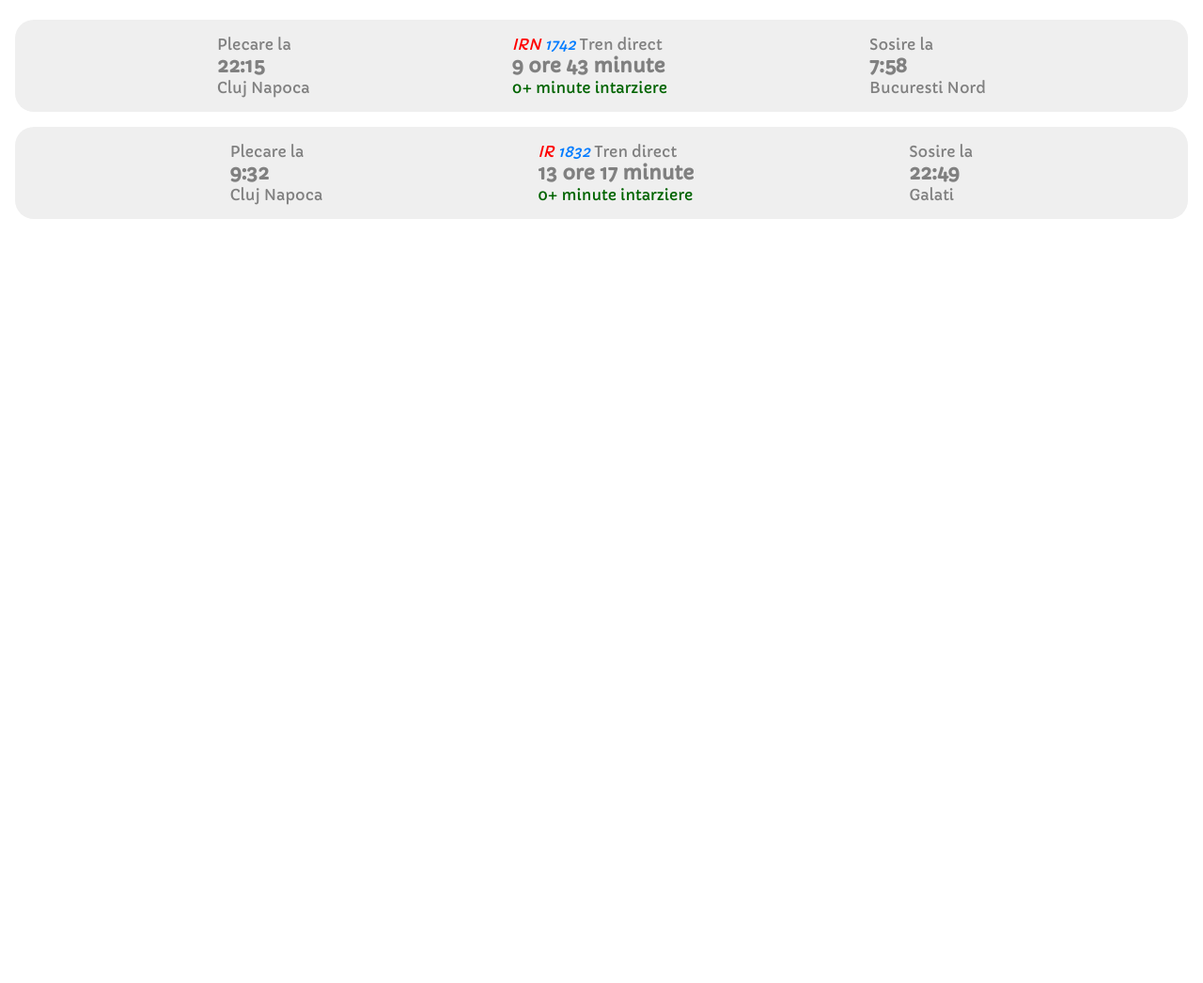
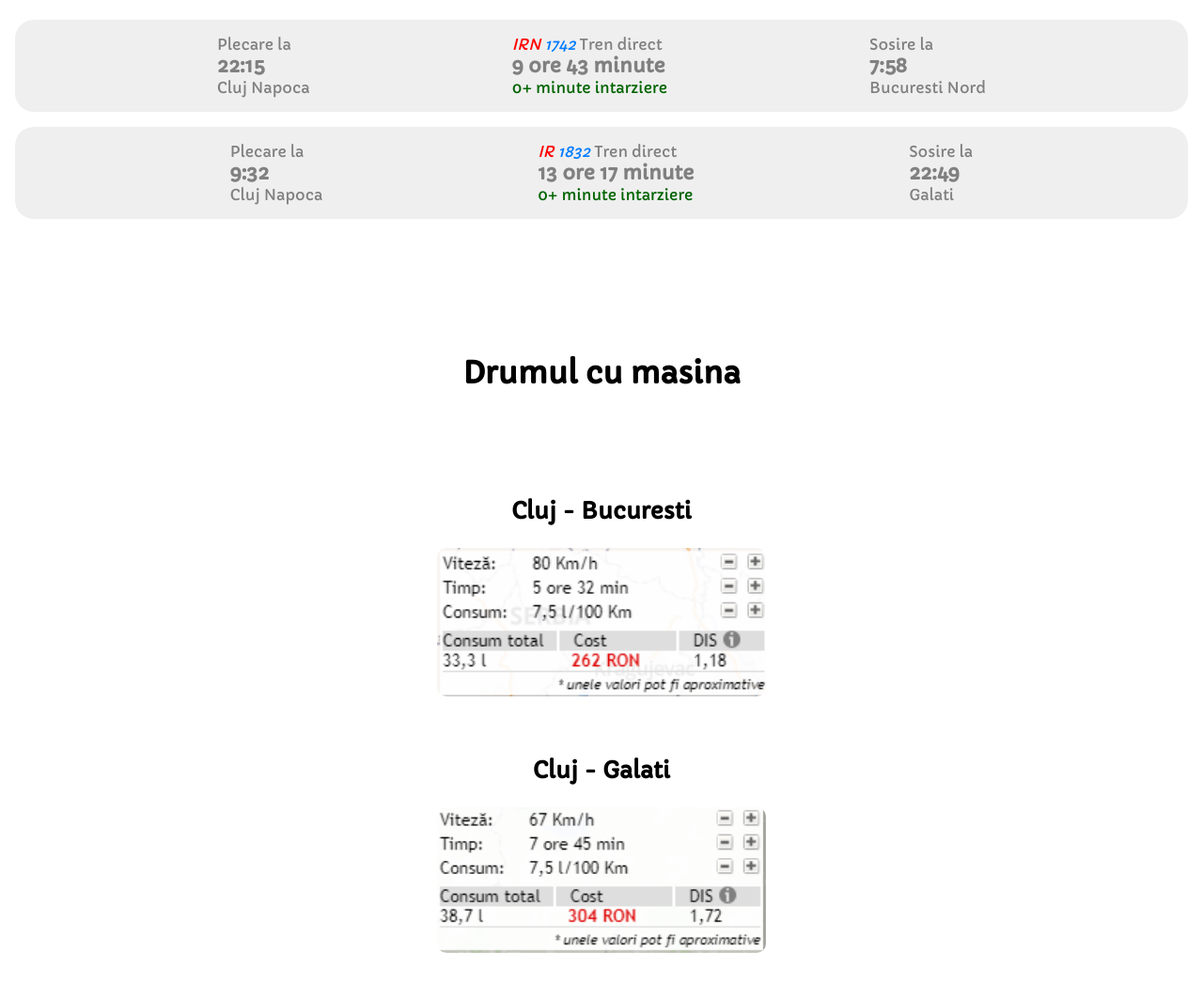
Before and after one commit to maghiarul/travel-helper, a website: page src/pages/cluj.html in a window 1280 px wide. Shown: the part 2058-3104 px from the top of the page at 94% size. Before the commit the page ends 2355 px from the top, so only its background shows below. Drawn offline with Linux system fonts and the light colour scheme.

Commit message:
nu se mai termina

```diff
--- a/src/pages/cluj.html
+++ b/src/pages/cluj.html
@@ -61,9 +61,8 @@
       </div>
       <div class="info_locatie">
         <div class="nume-desc">
-
-        <h1 id="nume"></h1>
-        <p id="desc"></p>
+          <h1 id="nume"></h1>
+          <p id="desc"></p>
         </div>
         <div class="poze">
           <img id="poza1" class="poza" />
@@ -113,6 +112,22 @@
           </div>
         </div>
       </div>
+
+      <div class="drumul_cu_masina">
+        <h1>Drumul cu masina</h1>
+        <div class="drumuri_masina">
+          <div class="drum_masina">
+            <h2>Cluj - Bucuresti</h2>
+            <img src="../assets/images/cluj/masina/cluj-bucuresti.png" />
+          </div>
+          <div class="drum_masina">
+            <h2>Cluj - Galati</h2>
+            <img
+              src="../assets/images/cluj/masina/cluj-galati.png"
+            />
+          </div>
+        </div>
+      </div>
     </div>
   </body>
 </html>
--- a/src/styles/globals.css
+++ b/src/styles/globals.css
@@ -135,6 +135,41 @@ h3 {
   margin-right: auto;
 }
 
+.drumul_cu_masina{
+  width: 100%;
+  margin-top: 5rem;
+}
+
+.drumul_cu_masina > h1{
+  text-align: center;
+}
+
+.drumuri_masina{
+  display: flex;
+  align-items: center;
+  justify-content: space-around;
+  margin-top: 5rem;
+}
+.drum_masina{
+  display: inherit;
+  flex-direction: column;
+  justify-content: center;
+  align-items: center;
+  margin-bottom: 10rem;
+}
+
+.drum_masina > img{
+  width: 350px;
+  height: auto;
+  object-fit: cover;
+  border-radius: 10px;
+}
+
+.drum_masina > h2 {
+  font-size: 1.5rem;
+  margin-bottom: 1.5rem;
+}
+
 /* ------------------------------- Responsive -------------------------------- */
 
 /* ------- Telefon & Tableta --------- */
@@ -163,6 +198,13 @@ h3 {
   #desc {
     font-size: 1.2rem;
     color: #fff;
+  }
+  .drumuri_masina{
+    flex-direction: column;
+  }
+  .drum_masina{
+    margin-top: 5rem;
+    margin: 2rem;
   }
 }
 
@@ -219,6 +261,9 @@ h3 {
     border-radius: 5px;
     background-color: rgb(206, 206, 206);
   }
+  .drumul_cu_masina{
+    font-size: 1.5rem;
+  }
 }
 
 /* --------------------------- Animatii ----------------------------- */
```
Also changed, not shown: src/pages/bucuresti.html (+16 -0 lines), src/pages/constanta.html (+18 -6 lines), src/pages/galati.html (+21 -1 lines), src/pages/iasi.html (+15 -3 lines), src/assets/images/bucuresti/masina/bucuresti-cluj.png (added), src/assets/images/bucuresti/masina/bucuresti-constanta.png (added), src/assets/images/cluj/masina/cluj-bucuresti.png (added), src/assets/images/cluj/masina/cluj-galati.png (added), src/assets/images/constanta/masina/constanta-bucuresti.png (added), src/assets/images/constanta/masina/constanta-iasi.png (added), src/assets/images/galati/masina/galati-bucuresti.png (added), src/assets/images/galati/masina/galati-iasi.png (added), src/assets/images/iasi/masina/iasi-bucuresti.png (added), src/assets/images/iasi/masina/iasi-constanta.png (added).
